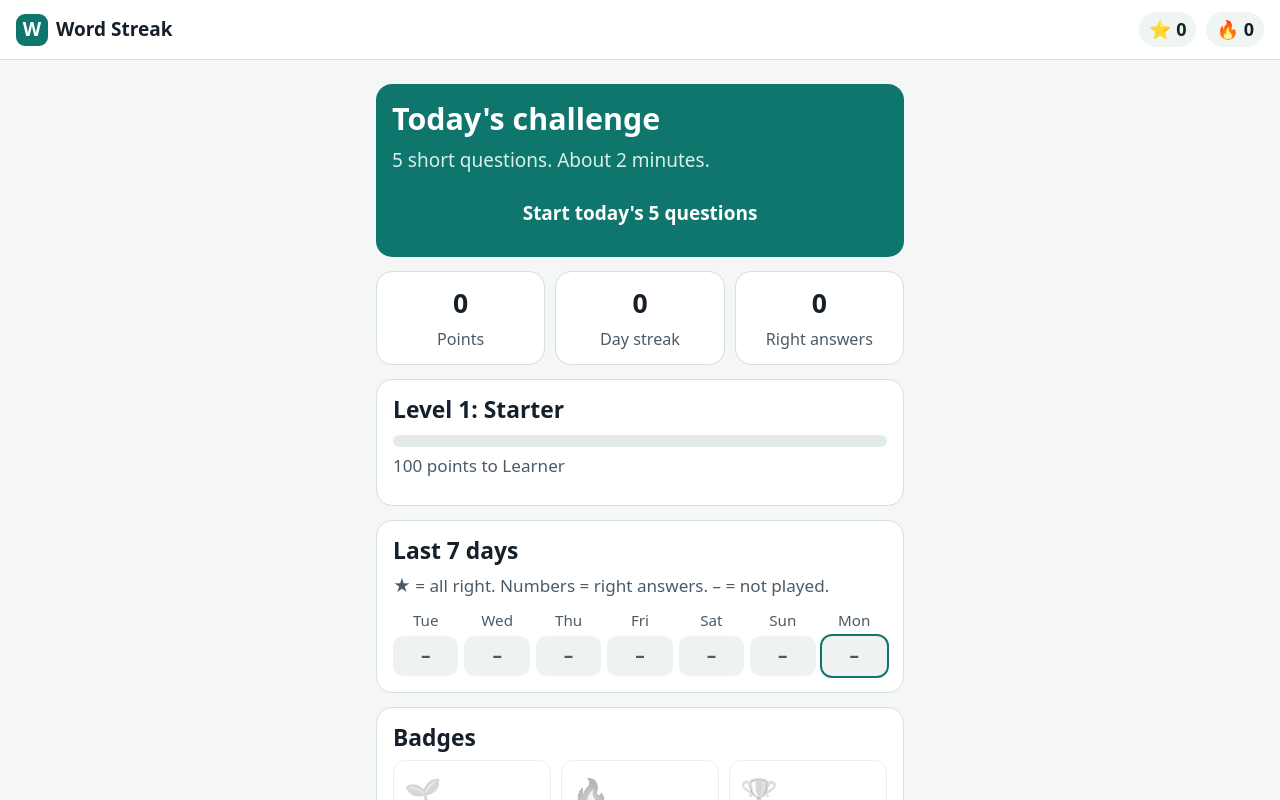
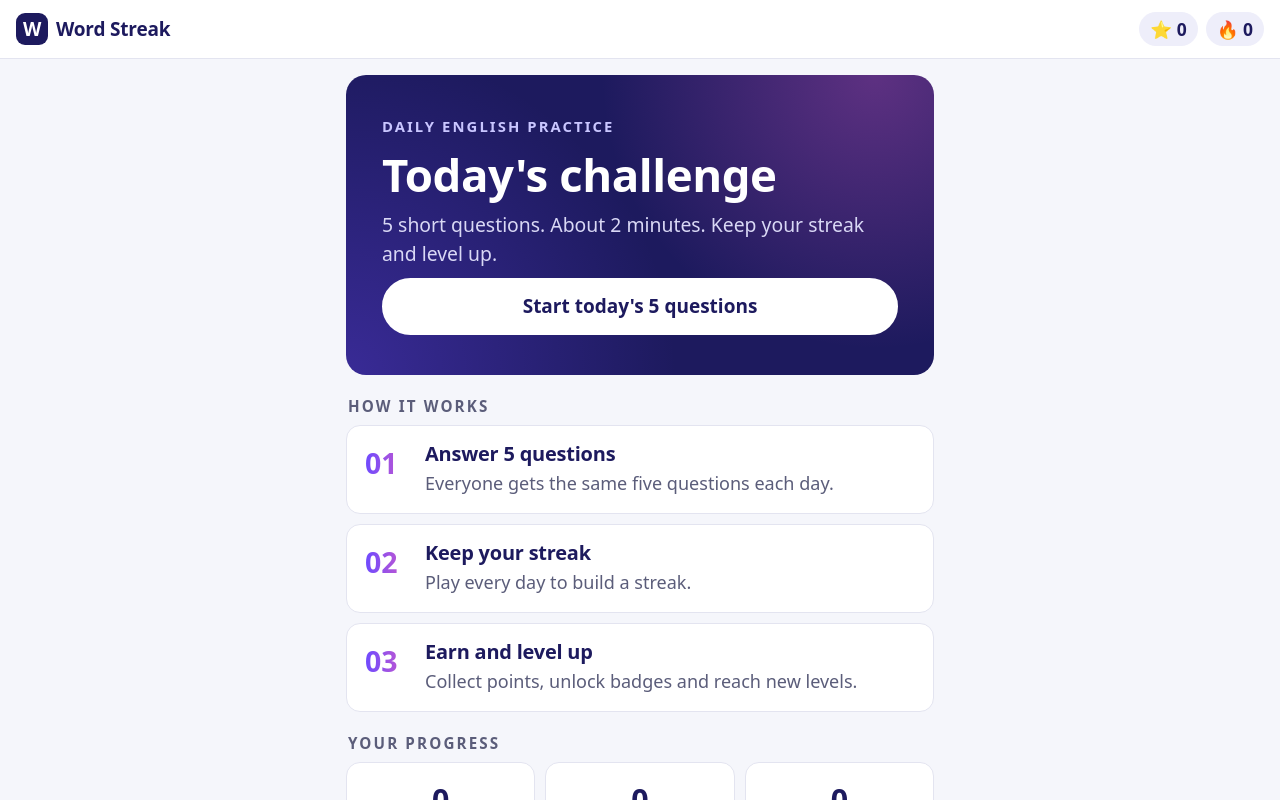
Before and after one commit to Vishnu-comp/Shrey, a React (Vite) app: page / in a window 1280 px wide. Shown: the top 800 px of the page. Built offline with nearby package versions, Linux system fonts and the light colour scheme.

Commit message:
Restyle Word Streak to match Kenpath's look
- Navy hero band with eyebrow label, like the booth banner
- Numbered 'How it works' steps
- White panels, navy headings, pill buttons on a light background

Co-authored-by: arena-agent <297053741+arena-agent@users.noreply.github.com>

```diff
--- a/src/components/Home.jsx
+++ b/src/components/Home.jsx
@@ -22,20 +22,30 @@ export default function Home({ state, today, onStart, onContinue, onReset }) {
     action = (
       <>
         <p>You are on question {openPicks + 1} of {QUESTIONS_PER_DAY}.</p>
-        <button className="btn" onClick={onContinue}>Continue today's challenge</button>
+        <button className="btn light" onClick={onContinue}>Continue today's challenge</button>
       </>
     );
   } else {
-    action = <button className="btn" onClick={onStart}>Start today's {QUESTIONS_PER_DAY} questions</button>;
+    action = <button className="btn light" onClick={onStart}>Start today's {QUESTIONS_PER_DAY} questions</button>;
   }
 
   return (
     <>
-      <section className="card hero">
+      <section className="hero-band">
+        <p className="eyebrow">Daily English practice</p>
         <h1>Today's challenge</h1>
-        <p className="muted">{QUESTIONS_PER_DAY} short questions. About 2 minutes.</p>
+        <p className="lede">{QUESTIONS_PER_DAY} short questions. About 2 minutes. Keep your streak and level up.</p>
         {action}
       </section>
+
+      <h2 className="section-title">How it works</h2>
+      <div className="step-grid">
+        <div className="step"><span className="num">01</span><div><h3>Answer 5 questions</h3><p>Everyone gets the same five questions each day.</p></div></div>
+        <div className="step"><span className="num">02</span><div><h3>Keep your streak</h3><p>Play every day to build a streak.</p></div></div>
+        <div className="step"><span className="num">03</span><div><h3>Earn and level up</h3><p>Collect points, unlock badges and reach new levels.</p></div></div>
+      </div>
+
+      <h2 className="section-title">Your progress</h2>
 
       <section className="grid-3" aria-label="Your stats">
         <div className="stat"><strong>{state.points}</strong><span>Points</span></div>
@@ -44,6 +54,7 @@ export default function Home({ state, today, onStart, onContinue, onReset }) {
       </section>
 
       <section className="card">
+        <p className="eyebrow">Level</p>
         <h2>Level {lv.level}: {lv.name}</h2>
         <div className="progress" role="progressbar" aria-valuemin={0} aria-valuemax={100} aria-valuenow={pct} aria-label="Progress to next level">
           <div style={{ width: `${pct}%` }} />
--- a/src/styles.css
+++ b/src/styles.css
@@ -1,18 +1,21 @@
-/* Mobile-first. No external fonts or images, so the first load is small. */
+/* Visual style inspired by the Kenpath booth: deep navy band, clean white panels, numbered sections.
+   Mobile first. No external fonts or images, so the first load stays small. */
 :root {
-  --bg: #f4f7f6;
+  --navy: #1d1a5e;
+  --navy-2: #2b2680;
+  --violet: #6d4aff;
+  --pink: #d65bc4;
+  --bg: #f5f6fb;
   --card: #ffffff;
-  --ink: #15202b;
-  --muted: #4b5a66;
-  --primary: #0f766e;
-  --primary-ink: #ffffff;
-  --accent: #b45309;
+  --ink: #14133b;
+  --muted: #5b5d7a;
+  --line: #e3e4f0;
   --good: #166534;
   --good-bg: #dcfce7;
   --bad: #991b1b;
   --bad-bg: #fee2e2;
-  --line: #d5dfdc;
-  --radius: 16px;
+  --accent-grad: linear-gradient(90deg, var(--violet), var(--pink));
+  --radius: 14px;
   --tap: 52px;
   font-size: 18px;
   font-family: system-ui, -apple-system, "Segoe UI", Roboto, "Noto Sans", "Helvetica Neue", Arial, sans-serif;
@@ -21,83 +24,112 @@
 * { box-sizing: border-box; }
 html, body { margin: 0; background: var(--bg); color: var(--ink); line-height: 1.5; }
 body { min-height: 100vh; display: flex; flex-direction: column; -webkit-text-size-adjust: 100%; }
-.wrap { width: 100%; max-width: 560px; margin: 0 auto; padding: 16px 16px 8px; flex: 1; outline: none; }
-h1, h2, h3 { line-height: 1.25; margin: 0 0 8px; }
-h1 { font-size: 1.6rem; }
-h2 { font-size: 1.2rem; }
+.wrap { width: 100%; max-width: 620px; margin: 0 auto; padding: 0 16px 8px; flex: 1; outline: none; }
+h1, h2, h3 { line-height: 1.2; margin: 0 0 8px; letter-spacing: -0.01em; }
+h1 { font-size: 2rem; font-weight: 800; }
+h2 { font-size: 1.25rem; font-weight: 700; color: var(--navy); }
 p { margin: 0 0 10px; }
 .muted { color: var(--muted); }
 .small { font-size: 0.9rem; }
+.eyebrow {
+  text-transform: uppercase; letter-spacing: 0.14em; font-size: 0.78rem; font-weight: 700; margin: 0 0 10px;
+  color: var(--muted);
+}
+.hero-band .eyebrow { color: #c9c6ff; }
 
+/* Top bar: white, navy wordmark, like the booth header */
 .topbar {
   position: sticky; top: 0; z-index: 2;
   display: flex; justify-content: space-between; align-items: center; gap: 8px;
-  padding: 12px 16px; background: var(--card); border-bottom: 1px solid var(--line);
+  padding: 12px 16px; background: rgba(255,255,255,.96); border-bottom: 1px solid var(--line);
+  backdrop-filter: blur(6px);
 }
-.brand { font-weight: 700; display: flex; align-items: center; gap: 8px; }
+.brand { font-weight: 800; color: var(--navy); display: flex; align-items: center; gap: 8px; letter-spacing: -0.01em; }
 .brand-mark {
-  width: 32px; height: 32px; border-radius: 9px; background: var(--primary); color: var(--primary-ink);
+  width: 32px; height: 32px; border-radius: 9px; background: var(--navy); color: #fff;
   display: inline-grid; place-items: center; font-weight: 800;
 }
-.topbar-stats { display: flex; gap: 10px; font-weight: 600; font-size: 0.95rem; }
-.pill { background: #eef5f3; border-radius: 999px; padding: 4px 10px; white-space: nowrap; }
+.topbar-stats { display: flex; gap: 8px; font-weight: 700; font-size: 0.92rem; }
+.pill { background: #eeeefa; color: var(--navy); border-radius: 999px; padding: 4px 11px; white-space: nowrap; }
 
-.card { background: var(--card); border: 1px solid var(--line); border-radius: var(--radius); padding: 16px; margin-bottom: 14px; }
-.hero { background: var(--primary); color: var(--primary-ink); border: none; }
-.hero .muted { color: #d7f0ec; }
+/* Navy hero band, like the booth's dark banner */
+.hero-band {
+  background: var(--navy);
+  background-image: radial-gradient(circle at 90% 0%, rgba(214,91,196,.35), transparent 45%),
+                    radial-gradient(circle at 0% 100%, rgba(109,74,255,.35), transparent 50%);
+  color: #fff;
+  border-radius: 20px; padding: 28px 22px; margin: 16px 0 16px;
+}
+.hero-band h1 { color: #fff; }
+.hero-band .lede { color: #d9d8f5; font-size: 1.02rem; }
+.hero-band .small { color: #c9c6ff; }
+
+.card { background: var(--card); border: 1px solid var(--line); border-radius: var(--radius); padding: 18px; margin-bottom: 14px; }
+.section-title { font-size: 0.8rem; text-transform: uppercase; letter-spacing: 0.14em; color: var(--muted); margin: 22px 2px 10px; font-weight: 700; }
+
 .grid-3 { display: grid; grid-template-columns: repeat(3, 1fr); gap: 10px; margin-bottom: 14px; }
-.stat { background: var(--card); border: 1px solid var(--line); border-radius: var(--radius); padding: 12px 8px; text-align: center; }
-.stat strong { display: block; font-size: 1.4rem; }
-.stat span { font-size: 0.85rem; color: var(--muted); }
+.stat { background: var(--card); border: 1px solid var(--line); border-radius: var(--radius); padding: 14px 8px; text-align: center; }
+.stat strong { display: block; font-size: 1.6rem; color: var(--navy); font-weight: 800; }
+.stat span { font-size: 0.8rem; color: var(--muted); font-weight: 600; }
+
+/* Numbered steps, like the "We Build / We Train / We Run" columns */
+.step-grid { display: grid; gap: 10px; }
+.step { background: var(--card); border: 1px solid var(--line); border-radius: var(--radius); padding: 16px 18px; display: grid; grid-template-columns: 48px 1fr; gap: 12px; align-items: start; }
+.step .num { font-size: 1.5rem; font-weight: 800; background: var(--accent-grad); -webkit-background-clip: text; background-clip: text; color: transparent; }
+.step h3 { font-size: 1.05rem; color: var(--navy); margin-bottom: 4px; }
+.step p { color: var(--muted); font-size: 0.95rem; margin: 0; }
 
 .btn {
   display: inline-flex; align-items: center; justify-content: center; gap: 8px;
-  min-height: var(--tap); width: 100%; padding: 12px 18px; border-radius: 12px;
-  border: 2px solid var(--primary); background: var(--primary); color: var(--primary-ink);
+  min-height: var(--tap); width: 100%; padding: 12px 20px; border-radius: 999px;
+  border: 2px solid var(--navy); background: var(--navy); color: #fff;
   font: inherit; font-weight: 700; cursor: pointer; text-decoration: none;
 }
-.btn.secondary { background: var(--card); color: var(--primary); }
+.btn:hover { background: var(--navy-2); }
+.btn.light { background: #fff; color: var(--navy); border-color: #fff; }
+.btn.light:hover { background: #ecebff; }
+.btn.secondary { background: var(--card); color: var(--navy); }
 .btn.ghost { background: transparent; border-color: var(--line); color: var(--muted); }
-.btn:focus-visible, .option:focus-visible, .link:focus-visible { outline: 3px solid #f59e0b; outline-offset: 2px; }
+.btn:focus-visible, .option:focus-visible, .link:focus-visible { outline: 3px solid var(--pink); outline-offset: 2px; }
 .btn:disabled { opacity: .5; cursor: default; }
 .btn + .btn { margin-top: 10px; }
 
-.progress { height: 12px; background: #e3ebe9; border-radius: 999px; overflow: hidden; margin: 10px 0 6px; }
-.progress > div { height: 100%; background: var(--primary); border-radius: 999px; transition: width .3s ease; }
-.hero .progress { background: rgba(255,255,255,.3); }
-.hero .progress > div { background: #fff; }
+.progress { height: 10px; background: #e3e4f5; border-radius: 999px; overflow: hidden; margin: 10px 0 8px; }
+.progress > div { height: 100%; background: var(--accent-grad); border-radius: 999px; transition: width .3s ease; }
+.hero-band .progress { background: rgba(255,255,255,.25); }
 
 .week { display: grid; grid-template-columns: repeat(7, 1fr); gap: 6px; text-align: center; margin-top: 8px; }
-.day { font-size: 0.8rem; color: var(--muted); }
+.day { font-size: 0.78rem; color: var(--muted); font-weight: 600; }
 .dot {
   display: grid; place-items: center; height: 40px; border-radius: 10px;
-  background: #eef2f1; color: var(--muted); font-weight: 700; margin-top: 4px;
+  background: #f0f0f8; color: var(--muted); font-weight: 700; margin-top: 4px;
 }
 .dot.full { background: var(--good-bg); color: var(--good); }
-.dot.part { background: #fef3c7; color: var(--accent); }
-.dot.today { outline: 2px solid var(--primary); }
+.dot.part { background: #fdf0dc; color: #92400e; }
+.dot.today { outline: 2px solid var(--violet); }
 
 .badges { display: grid; grid-template-columns: repeat(2, 1fr); gap: 10px; }
-.badge { border: 1px solid var(--line); border-radius: 12px; padding: 10px; background: var(--card); }
+.badge { border: 1px solid var(--line); border-radius: 12px; padding: 12px; background: var(--card); }
 .badge .ico { font-size: 1.6rem; }
-.badge strong { display: block; }
+.badge strong { display: block; color: var(--navy); }
 .badge span { font-size: 0.85rem; color: var(--muted); }
-.badge.locked { opacity: .5; filter: grayscale(1); }
+.badge.locked { opacity: .45; filter: grayscale(1); }
+.badge.new-badge { border-color: var(--violet); background: #f4f1ff; }
 
-details summary { cursor: pointer; font-weight: 700; min-height: 44px; display: flex; align-items: center; }
+details summary { cursor: pointer; font-weight: 700; color: var(--navy); min-height: 44px; display: flex; align-items: center; }
 details ul { padding-left: 20px; margin: 8px 0 0; }
 details li { margin-bottom: 6px; }
 
 /* Quiz */
-.quiz-head { display: flex; justify-content: space-between; align-items: center; margin-bottom: 4px; }
-.question { font-size: 1.25rem; font-weight: 700; margin: 12px 0 16px; }
+.quiz-head { display: flex; justify-content: space-between; align-items: center; margin: 14px 0 4px; }
+.question { font-size: 1.3rem; font-weight: 700; margin: 6px 0 16px; color: var(--navy); }
 .options { display: grid; gap: 10px; }
 .option {
-  min-height: var(--tap); padding: 12px 14px; text-align: left; width: 100%;
+  min-height: var(--tap); padding: 12px 16px; text-align: left; width: 100%;
   border: 2px solid var(--line); border-radius: 12px; background: var(--card);
   font: inherit; color: var(--ink); cursor: pointer;
 }
-.option:hover:not(:disabled) { border-color: var(--primary); }
+.option:hover:not(:disabled) { border-color: var(--violet); }
 .option:disabled { cursor: default; }
 .option.correct { border-color: var(--good); background: var(--good-bg); }
 .option.wrong { border-color: var(--bad); background: var(--bad-bg); }
@@ -105,18 +137,19 @@ details li { margin-bottom: 6px; }
 .feedback.good { background: var(--good-bg); color: var(--good); }
 .feedback.bad { background: var(--bad-bg); color: var(--bad); }
 .feedback p { color: var(--ink); margin-top: 4px; }
-.result-big { font-size: 2.4rem; font-weight: 800; margin: 4px 0; }
-.new-badge { border-color: var(--accent); background: #fffbeb; }
+.result-big { font-size: 2.6rem; font-weight: 800; margin: 4px 0; color: var(--navy); }
 .stack > * + * { margin-top: 10px; }
-.link { background: none; border: none; color: var(--primary); font: inherit; text-decoration: underline; padding: 10px 0; cursor: pointer; min-height: 44px; }
+.link { background: none; border: none; color: var(--navy); font: inherit; font-weight: 600; text-decoration: underline; padding: 10px 0; cursor: pointer; min-height: 44px; }
 .danger { color: var(--bad); }
 
-.footer { text-align: center; color: var(--muted); font-size: 0.85rem; padding: 16px; }
+.footer { text-align: center; color: var(--muted); font-size: 0.85rem; padding: 24px 16px 28px; border-top: 1px solid var(--line); margin-top: 16px; background: var(--card); }
 
 @media (min-width: 720px) {
   :root { font-size: 19px; }
   .badges { grid-template-columns: repeat(3, 1fr); }
-  .wrap { padding-top: 24px; }
+  .wrap { padding-top: 0; }
+  .hero-band { padding: 40px 36px; }
+  h1 { font-size: 2.4rem; }
 }
 @media (prefers-reduced-motion: reduce) {
   * { transition: none !important; animation: none !important; }
```
Also changed, not shown: image-search/kenpath-io-full-stack-ai-population-scal-1.jpg (added).
